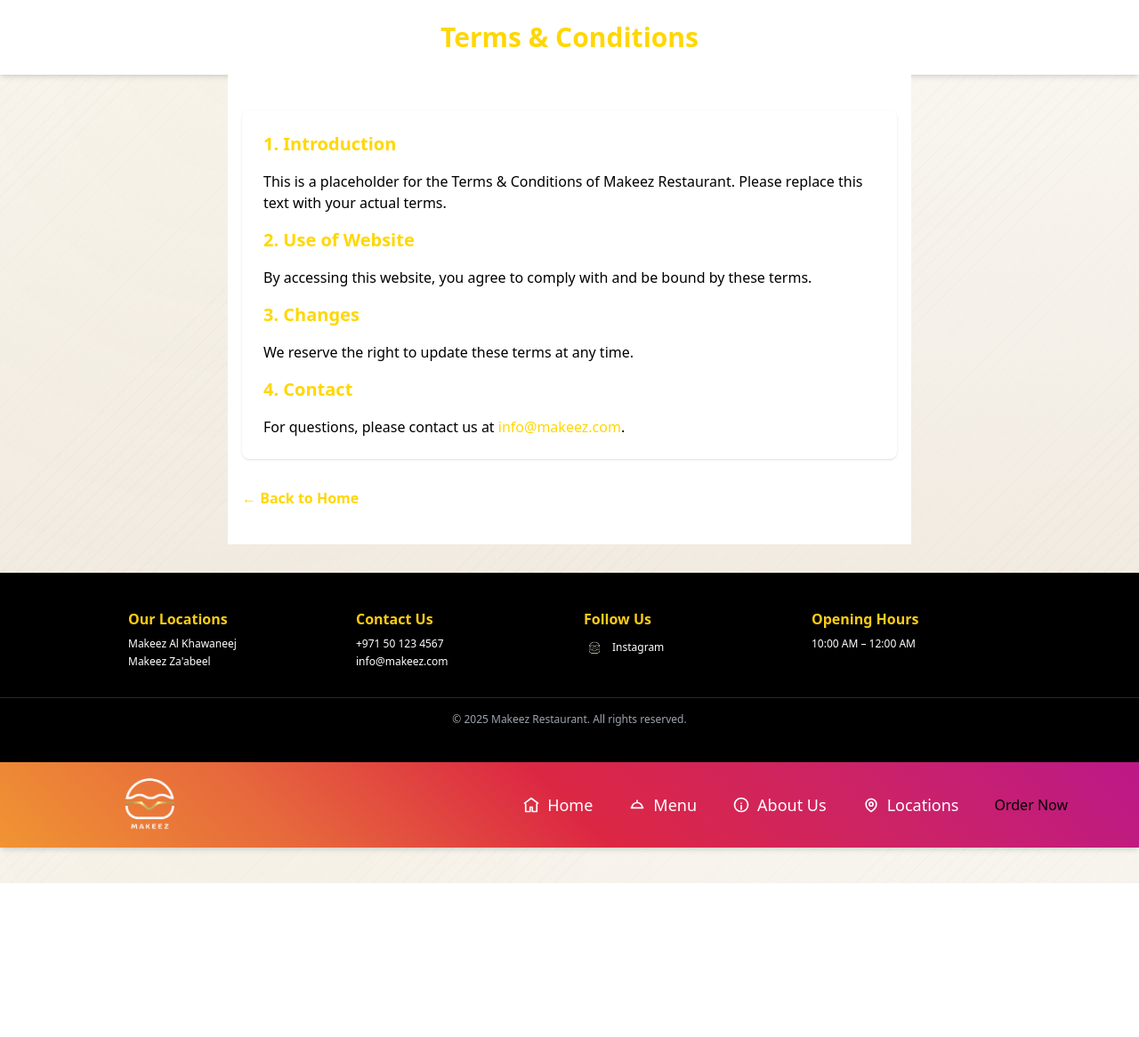
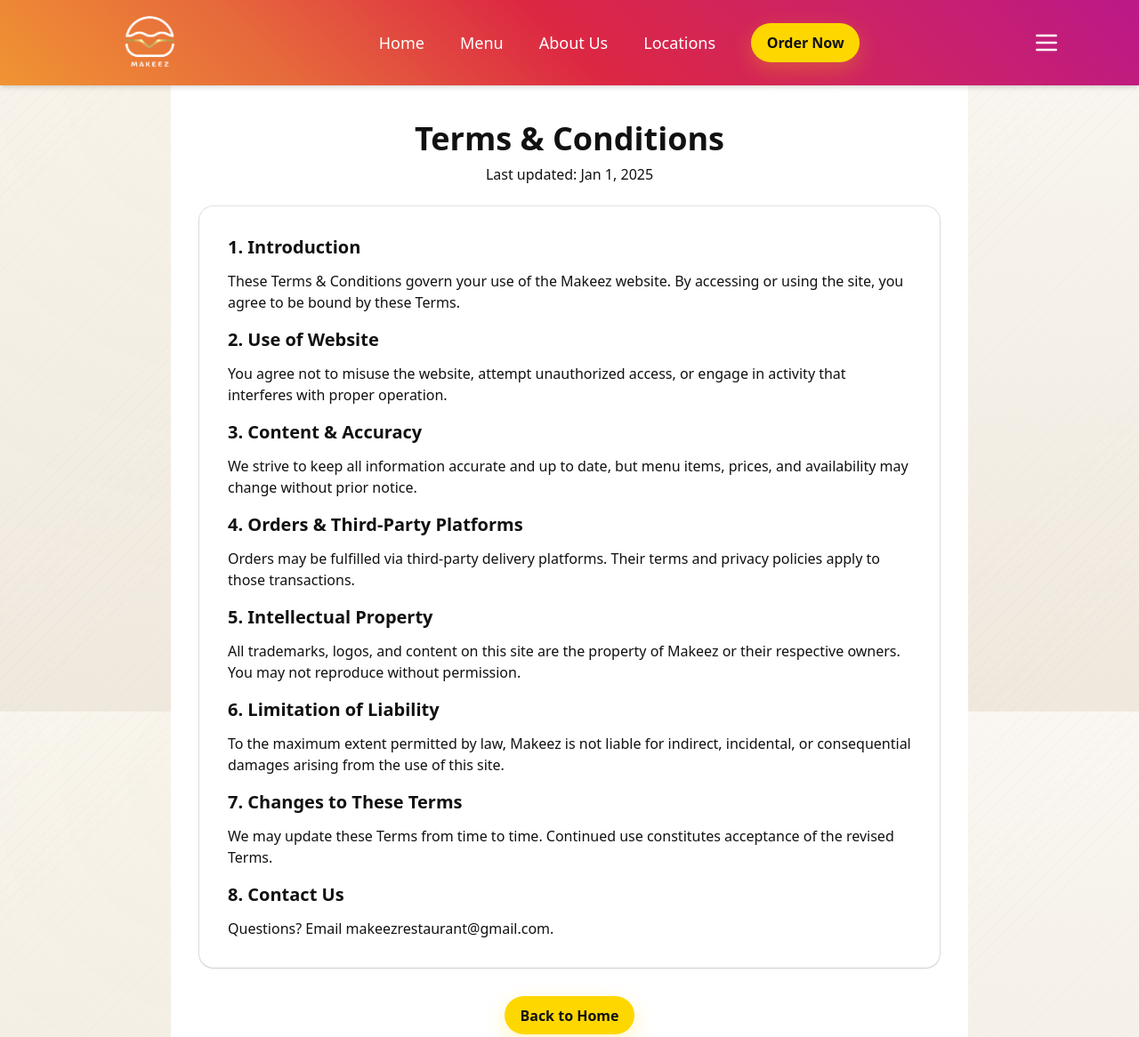
Before and after one commit to FutureGeek17/makeez-project, a plain HTML site: page terms.html in a window 1280 px wide. Shown: the top 1166 px of the page at 89% size. Before the commit the page ends 993 px from the top, so only its background shows below. Drawn offline with nearby package versions, Linux system fonts and the light colour scheme.

Commit message:
Update site with latest changes

```diff
--- a/terms.html
+++ b/terms.html
@@ -10,50 +10,100 @@
     .pop-hover:hover, .pop-hover:focus { transform: scale(1.07); box-shadow: 0 6px 24px 0 rgba(255,215,0,0.15); z-index: 1; }
     body { background: #fff; }
     header, main, section, footer { background: #fff; }
-    h1, h2, h3 { color: #FFD700 !important; }
-    .text-orange-600, .text-orange-500 { color: #FFD700 !important; }
+    h1, h2, h3 { color: #111 !important; }
+    .text-orange-600, .text-orange-500 { color: #111 !important; }
     .border-orange-100, .border-orange-500 { border-color: #FFD700 !important; }
     .bg-orange-50, .bg-orange-100 { background: #fff !important; }
     .text-gray-800, .text-gray-700, .text-gray-600, .text-gray-500 { color: #111 !important; }
     .bg-white { background: #fff !important; }
     .shadow-inner, .shadow, .shadow-md { box-shadow: 0 2px 12px 0 rgba(0,0,0,0.07); }
-    a.text-orange-600, a.text-orange-500 { color: #FFD700 !important; }
+    a.text-orange-600, a.text-orange-500 { color: #111 !important; }
     a.text-orange-600:hover, a.text-orange-500:hover { color: #111 !important; }
+    .btn-gold { padding: 0.6rem 1.1rem; border-radius: 9999px; background: #FFD700; color: #111; font-weight: 700; box-shadow: 0 8px 24px rgba(255,215,0,0.25); }
+    .navbar-logo:hover, .navbar-logo:focus { outline: none; }
+    /* Loader + logo animations to match home */
+
   </style>
 </head>
 <body class="min-h-screen flex flex-col" style="background: radial-gradient(1000px circle at 20% 10%, rgba(191,161,0,0.03), rgba(191,161,0,0) 60%), repeating-linear-gradient(135deg, rgba(20,20,20,0.015) 0px, rgba(20,20,20,0.015) 1px, rgba(255,255,255,0) 1px, rgba(255,255,255,0) 12px), linear-gradient(180deg, #faf7f2 0%, #efe8dd 100%); background-attachment: fixed;">
-  <!-- Loading Overlay -->
-  <div id="loader" class="fixed inset-0 z-50 flex flex-col items-center justify-center transition-opacity duration-700" style="background: radial-gradient(1000px circle at 20% 10%, rgba(191,161,0,0.03), rgba(191,161,0,0) 60%), repeating-linear-gradient(135deg, rgba(20,20,20,0.015) 0px, rgba(20,20,20,0.015) 1px, rgba(255,255,255,0) 1px, rgba(255,255,255,0) 12px), linear-gradient(180deg, #faf7f2 0%, #efe8dd 100%);">
-    <div class="animate-spin rounded-full h-16 w-16 border-t-4 border-orange-500 border-b-4 border-orange-200 mb-6"></div>
-    <span class="text-2xl font-bold text-orange-500 tracking-wide">TastyBites</span>
-  </div>
-  <header class="bg-white shadow-md py-6 px-4 text-center">
-    <h1 class="text-3xl font-bold text-orange-600">Terms &amp; Conditions</h1>
-  </header>
-  <main class="flex-1 max-w-3xl mx-auto py-10 px-4">
-    <section class="bg-white rounded-lg shadow p-6 mb-8">
-      <h2 class="text-xl font-semibold text-orange-500 mb-4">1. Introduction</h2>
-      <p class="mb-4">This is a placeholder for the Terms &amp; Conditions of Makeez Restaurant. Please replace this text with your actual terms.</p>
-      <h2 class="text-xl font-semibold text-orange-500 mb-4">2. Use of Website</h2>
-      <p class="mb-4">By accessing this website, you agree to comply with and be bound by these terms.</p>
-      <h2 class="text-xl font-semibold text-orange-500 mb-4">3. Changes</h2>
-      <p class="mb-4">We reserve the right to update these terms at any time.</p>
-      <h2 class="text-xl font-semibold text-orange-500 mb-4">4. Contact</h2>
-      <p>For questions, please contact us at <a href="mailto:info@makeez.com" class="text-orange-600 hover:underline">info@makeez.com</a>.</p>
+  <!-- No loader for this page -->
+  <nav class="sticky top-0 z-50 shadow-md" style="background: linear-gradient(45deg, #f09433 0%,#e6683c 25%,#dc2743 50%,#cc2366 75%,#bc1888 100%);">
+    <div class="max-w-6xl mx-auto px-2 sm:px-4">
+      <div class="flex flex-wrap justify-between items-center h-20 md:h-24">
+        <div class="flex items-center fly-in h-full">
+          <a href="index.html" class="focus:outline-none">
+            <img src="LOGO 3.png" alt="Makeez Logo" class="navbar-logo h-32 md:h-44 w-auto object-contain" />
+          </a>
+        </div>
+        <div class="hidden md:flex space-x-6 sm:space-x-10 items-center h-full">
+          <a href="index.html" class="inline-flex items-center gap-2 text-base sm:text-lg text-white font-medium">Home</a>
+          <a href="menu.html" class="inline-flex items-center gap-2 text-base sm:text-lg text-white font-medium">Menu</a>
+          <a href="about.html" class="inline-flex items-center gap-2 text-base sm:text-lg text-white font-medium">About Us</a>
+          <a href="locations.html" class="inline-flex items-center gap-2 text-base sm:text-lg text-white font-medium">Locations</a>
+          <a href="https://linktr.ee/makeezrestaurant?utm_source=qr_code&utm_medium=desktop_profile" target="_blank" rel="noopener" class="ml-2 hidden lg:inline-flex btn-gold">Order Now</a>
+        </div>
+        <!-- Sandwich Bar Icon and Clean Dropdown (relative container) -->
+        <div class="relative flex items-center">
+          <button id="sandwich-bar-btn" class="ml-4 flex items-center justify-center h-12 w-12 rounded-full hover:bg-gray-100 focus:outline-none" aria-label="Sandwich Bar">
+            <svg class="w-8 h-8 text-white" fill="none" stroke="currentColor" stroke-width="2" viewBox="0 0 24 24" xmlns="http://www.w3.org/2000/svg"><path stroke-linecap="round" stroke-linejoin="round" d="M4 6h16M4 12h16M4 18h16" /></svg>
+          </button>
+          <!-- Clean Dropdown Menu -->
+          <div id="sandwich-dropdown" class="hidden absolute right-0 top-full mt-2 w-52 rounded-xl shadow-lg bg-white z-50 border border-black">
+            <a href="index.html" class="block px-6 py-3 text-black hover:bg-gray-100 font-medium rounded-lg transition-all duration-150">Home</a>
+            <a href="menu.html" class="block px-6 py-3 text-black hover:bg-gray-100 font-medium rounded-lg transition-all duration-150">Menu</a>
+            <a href="about.html" class="block px-6 py-3 text-black hover:bg-gray-100 font-medium rounded-lg transition-all duration-150">About Us</a>
+            <a href="locations.html" class="block px-6 py-3 text-black hover:bg-gray-100 font-medium rounded-lg transition-all duration-150">Locations</a>
+          </div>
+        </div>
+        <!-- Mobile menu button -->
+        <div class="md:hidden flex items-center">
+          <button id="mobile-menu-btn" class="text-gold-600 focus:outline-none">
+            <svg class="w-8 h-8" fill="none" stroke="currentColor" viewBox="0 0 24 24" xmlns="http://www.w3.org/2000/svg"><path stroke-linecap="round" stroke-linejoin="round" stroke-width="2" d="M4 6h16M4 12h16M4 18h16"></path></svg>
+          </button>
+        </div>
+      </div>
+    </div>
+    <!-- Mobile menu -->
+    <div id="mobile-menu" class="md:hidden hidden px-2 sm:px-4 pb-4 space-y-1 bg-black">
+      <a href="index.html" class="block py-3 text-base sm:text-lg text-white font-medium">Home</a>
+      <a href="menu.html" class="block py-3 text-base sm:text-lg text-white font-medium">Menu</a>
+      <a href="about.html" class="block py-2 text-base sm:text-lg text-white font-medium">About Us</a>
+      <a href="locations.html" class="block py-2 text-base sm:text-lg text-white font-medium">Locations</a>
+    </div>
+  </nav>
+  <main class="flex-1 w-full max-w-4xl mx-auto py-10 px-4 sm:px-6 lg:px-8">
+    <div class="text-center mb-6">
+      <h1 class="text-3xl sm:text-4xl font-extrabold text-gray-900">Terms &amp; Conditions</h1>
+      <p class="mt-2 text-gray-700">Last updated: Jan 1, 2025</p>
+    </div>
+    <section class="bg-white rounded-2xl ring-1 ring-black/10 shadow p-6 sm:p-8 mb-8">
+      <h2 class="text-xl font-semibold text-gray-900 mb-3">1. Introduction</h2>
+      <p class="text-gray-700 mb-4">These Terms &amp; Conditions govern your use of the Makeez website. By accessing or using the site, you agree to be bound by these Terms.</p>
+      <h2 class="text-xl font-semibold text-gray-900 mb-3">2. Use of Website</h2>
+      <p class="text-gray-700 mb-4">You agree not to misuse the website, attempt unauthorized access, or engage in activity that interferes with proper operation.</p>
+      <h2 class="text-xl font-semibold text-gray-900 mb-3">3. Content &amp; Accuracy</h2>
+      <p class="text-gray-700 mb-4">We strive to keep all information accurate and up to date, but menu items, prices, and availability may change without prior notice.</p>
+      <h2 class="text-xl font-semibold text-gray-900 mb-3">4. Orders &amp; Third-Party Platforms</h2>
+      <p class="text-gray-700 mb-4">Orders may be fulfilled via third-party delivery platforms. Their terms and privacy policies apply to those transactions.</p>
+      <h2 class="text-xl font-semibold text-gray-900 mb-3">5. Intellectual Property</h2>
+      <p class="text-gray-700 mb-4">All trademarks, logos, and content on this site are the property of Makeez or their respective owners. You may not reproduce without permission.</p>
+      <h2 class="text-xl font-semibold text-gray-900 mb-3">6. Limitation of Liability</h2>
+      <p class="text-gray-700 mb-4">To the maximum extent permitted by law, Makeez is not liable for indirect, incidental, or consequential damages arising from the use of this site.</p>
+      <h2 class="text-xl font-semibold text-gray-900 mb-3">7. Changes to These Terms</h2>
+      <p class="text-gray-700 mb-4">We may update these Terms from time to time. Continued use constitutes acceptance of the revised Terms.</p>
+      <h2 class="text-xl font-semibold text-gray-900 mb-3">8. Contact Us</h2>
+      <p class="text-gray-700">Questions? Email <a href="mailto:makeezrestaurant@gmail.com" class="text-orange-600 hover:underline">makeezrestaurant@gmail.com</a>.</p>
     </section>
-    <a href="index.html" class="text-orange-600 font-semibold hover:underline pop-hover">&larr; Back to Home</a>
+    <div class="text-center">
+      <a href="index.html" class="inline-flex btn-gold">Back to Home</a>
+    </div>
   </main>
   <footer class="shadow-inner py-10 text-white text-xs mt-8" style="background: #000;">
     <div class="max-w-5xl mx-auto grid grid-cols-1 md:grid-cols-4 gap-8 px-4 text-left">
       <div>
-        <div class="font-semibold text-yellow-400 text-base mb-2">Our Locations</div>
-        <a href="https://maps.google.com/?q=6FP9%2BW2F%20-%20Al%20Khawaneej%201%20-%20Dubai" target="_blank" rel="noopener" class="block text-white hover:text-yellow-400 hover:underline pop-hover mb-1">Makeez Al Khawaneej</a>
-        <a href="https://maps.google.com/?q=Za%E2%80%99abeel%2C%20Dubai" target="_blank" rel="noopener" class="block text-white hover:text-yellow-400 hover:underline pop-hover">Makeez Za'abeel</a>
-      </div>
-      <div>
         <div class="font-semibold text-yellow-400 text-base mb-2">Contact Us</div>
-        <a href="tel:+971501234567" class="block text-white hover:text-yellow-400 hover:underline pop-hover mb-1">+971 50 123 4567</a>
-        <a href="mailto:info@makeez.com" class="block text-white hover:text-yellow-400 hover:underline pop-hover">info@makeez.com</a>
+        <a href="tel:+971509128193" class="block text-white hover:text-yellow-400 hover:underline pop-hover mb-1">+971 50 912 8193</a>
+        <a href="mailto:makeezrestaurant@gmail.com" class="block text-white hover:text-yellow-400 hover:underline pop-hover">makeezrestaurant@gmail.com</a>
       </div>
       <div>
         <div class="font-semibold text-yellow-400 text-base mb-2">Follow Us</div>
@@ -65,63 +115,15 @@
         <div class="font-semibold text-yellow-400 text-base mb-2">Opening Hours</div>
         <div class="text-white">10:00 AM – 12:00 AM</div>
       </div>
+      <div>
+        <div class="font-semibold text-yellow-400 text-base mb-2">Our Locations</div>
+        <a href="https://maps.google.com/?q=6FP9%2BW2F%20-%20Al%20Khawaneej%20-%20Al%20Khawaneej%201%20-%20Dubai" target="_blank" rel="noopener" class="block text-white hover:text-yellow-400 hover:underline pop-hover mb-1">Makeez Al Khawaneej</a>
+        <a href="https://maps.google.com/?q=Za%E2%80%99abeel%2C%20Dubai" target="_blank" rel="noopener" class="block text-white hover:text-yellow-400 hover:underline pop-hover">Makeez Za'abeel (ghost kitchen)</a>
+      </div>
     </div>
     <div class="border-t border-gray-800 mt-8 pt-4 text-center text-gray-400 text-xs">&copy; 2025 Makeez Restaurant. All rights reserved.</div>
   </footer>
-  <script>
-    // Loader logic (on page load)
-    window.addEventListener('DOMContentLoaded', () => {
-      const loader = document.getElementById('loader');
-      setTimeout(() => {
-        loader.style.opacity = '0';
-        setTimeout(() => loader.style.display = 'none', 700);
-      }, 900);
-    });
-    // Show loader on navigation
-    document.addEventListener('DOMContentLoaded', () => {
-      const loader = document.getElementById('loader');
-      document.querySelectorAll('a').forEach(link => {
-        const href = link.getAttribute('href');
-        // Only for internal links (not #, not external, not _blank)
-        if (href && !href.startsWith('http') && !href.startsWith('mailto:') && !href.startsWith('tel:') && href !== '#' && !link.hasAttribute('target')) {
-          link.addEventListener('click', function(e) {
-            // Ignore if modifier keys are pressed (open in new tab/window)
-            if (e.ctrlKey || e.metaKey || e.shiftKey || e.altKey) return;
-            loader.style.display = 'flex';
-            loader.style.opacity = '1';
-          });
-        }
-      });
-    });
-  </script>
-  <nav class="sticky top-0 z-50 shadow-md" style="background: linear-gradient(45deg, #f09433 0%,#e6683c 25%,#dc2743 50%,#cc2366 75%,#bc1888 100%);">
-    <div class="max-w-6xl mx-auto px-2 sm:px-4">
-      <div class="flex flex-wrap justify-between items-center h-20 md:h-24">
-        <div class="flex items-center fly-in pop-hover h-full">
-          <a href="index.html">
-            <img src="LOGO 3.png" alt="Makeez Logo" class="navbar-logo h-32 md:h-44 w-auto object-contain transition-transform duration-200" />
-          </a>
-        </div>
-        <div class="hidden md:flex space-x-6 sm:space-x-10 items-center h-full">
-          <a href="index.html" class="nav-underline inline-flex items-center gap-2 text-base sm:text-lg text-white font-medium transition-colors duration-200 hover:text-orange-500 fly-in pop-hover"><svg class="w-5 h-5" fill="none" stroke="currentColor" stroke-width="2" viewBox="0 0 24 24" aria-hidden="true"><path stroke-linecap="round" stroke-linejoin="round" d="M3 9.75L12 3l9 6.75M4.5 10.5V21h6v-6h3v6h6V10.5"/></svg> Home</a>
-          <a href="menu.html" class="nav-underline inline-flex items-center gap-2 text-base sm:text-lg text-white font-medium transition-colors duration-200 hover:text-orange-500 fly-in pop-hover"><svg class="w-5 h-5" fill="none" stroke="currentColor" stroke-width="2" viewBox="0 0 24 24" aria-hidden="true"><path stroke-linecap="round" stroke-linejoin="round" d="M4 16h16M5 16a7 7 0 0 1 14 0M12 8V6"/></svg> Menu</a>
-          <a href="about.html" class="nav-underline inline-flex items-center gap-2 text-base sm:text-lg text-white font-medium transition-colors duration-200 hover:text-orange-500 fly-in pop-hover"><svg class="w-5 h-5" fill="none" stroke="currentColor" stroke-width="2" viewBox="0 0 24 24" aria-hidden="true"><path stroke-linecap="round" stroke-linejoin="round" d="M12 9.75h.01M12 12.75V18m9-6a9 9 0 11-18 0 9 9 0 0118 0z"/></svg> About Us</a>
-          <a href="locations.html" class="nav-underline inline-flex items-center gap-2 text-base sm:text-lg text-white font-medium transition-colors duration-200 hover:text-orange-500 fly-in pop-hover"><svg class="w-5 h-5" fill="none" stroke="currentColor" stroke-width="2" viewBox="0 0 24 24" aria-hidden="true"><path stroke-linecap="round" stroke-linejoin="round" d="M12 21s7-4.5 7-10a7 7 0 10-14 0c0 5.5 7 10 7 10z"/><circle cx="12" cy="11" r="2.5"/></svg> Locations</a>
-          <a href="menu.html" class="ml-2 hidden lg:inline-flex btn-gold">Order Now</a>
-        </div>
-        <div class="md:hidden flex items-center">
-          <button id="mobile-menu-btn" class="text-yellow-400 focus:outline-none">
-            <svg class="w-8 h-8" fill="none" stroke="currentColor" viewBox="0 0 24 24" xmlns="http://www.w3.org/2000/svg"><path stroke-linecap="round" stroke-linejoin="round" stroke-width="2" d="M4 6h16M4 12h16M4 18h16"></path></svg>
-          </button>
-        </div>
-      </div>
-    </div>
-    <div id="mobile-menu" class="md:hidden hidden px-2 sm:px-4 pb-4 space-y-1 bg-black">
-      <a href="index.html" class="block nav-underline py-3 text-base sm:text-lg text-white font-medium transition-colors duration-200 hover:text-orange-500 fly-in pop-hover">Home</a>
-      <a href="menu.html" class="block nav-underline py-3 text-base sm:text-lg text-white font-medium transition-colors duration-200 hover:text-orange-500 fly-in pop-hover inline-flex items-center gap-2"><svg class="w-5 h-5" fill="none" stroke="currentColor" stroke-width="2" viewBox="0 0 24 24" aria-hidden="true"><path stroke-linecap="round" stroke-linejoin="round" d="M4 16h16M5 16a7 7 0 0 1 14 0M12 8V6"/></svg> Menu</a>
-      <a href="about.html" class="block nav-underline py-2 text-base sm:text-lg text-white font-medium transition-colors duration-200 hover:text-orange-500 fly-in pop-hover">About Us</a>
-      <a href="locations.html" class="block nav-underline py-2 text-base sm:text-lg text-white font-medium transition-colors duration-200 hover:text-orange-500 fly-in pop-hover">Locations</a>
-    </div>
-  </nav>
+
+
 </body>
 </html>
```
Also changed, not shown: about.html (+12 -11 lines), cookies.html (+82 -39 lines), index.html (+18 -18 lines), locations.html (+12 -12 lines), menu.html (+22 -22 lines).
